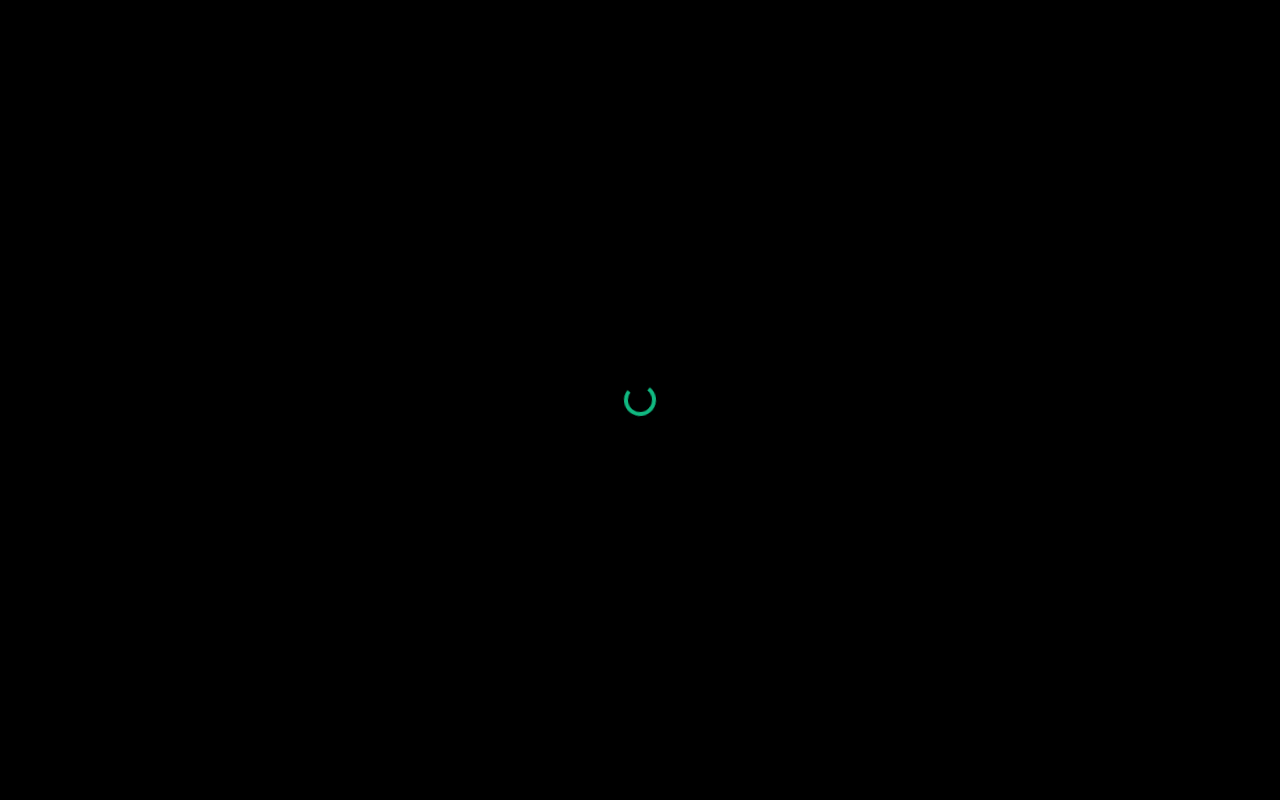
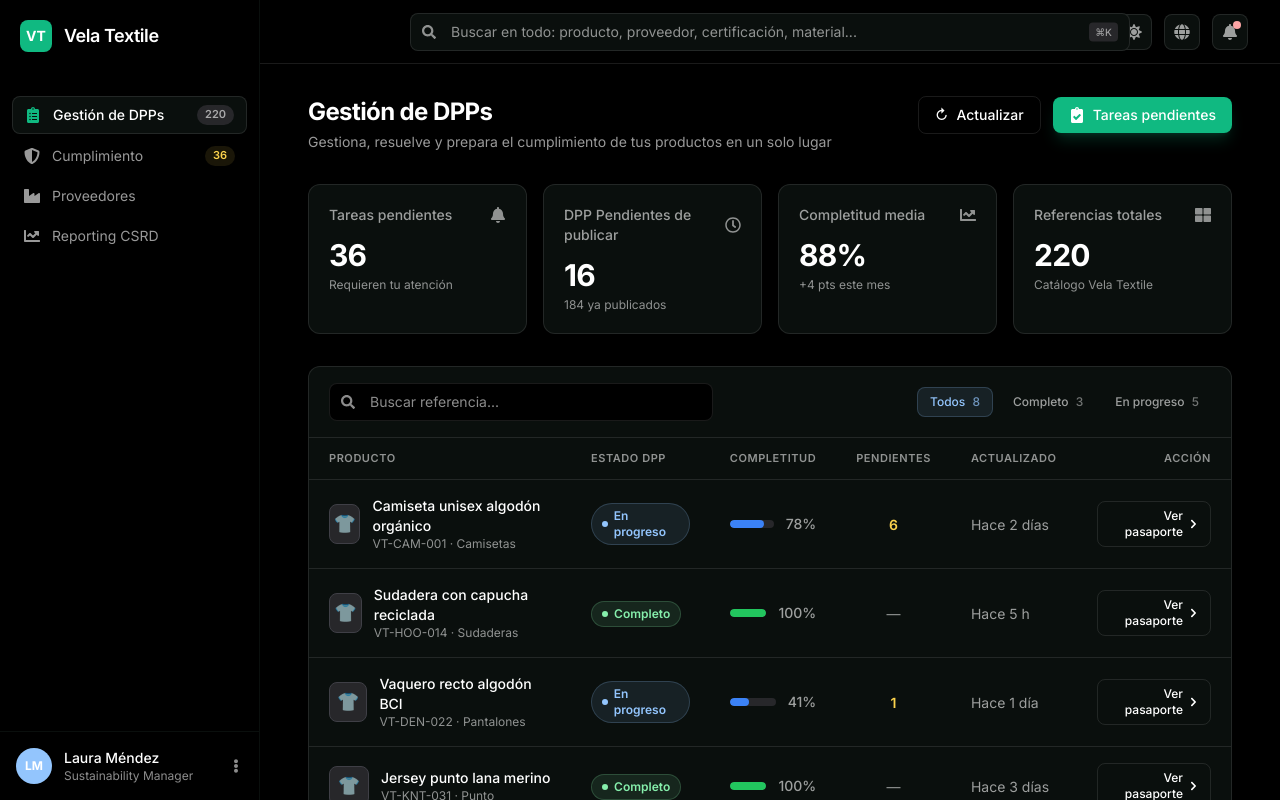
Before and after one commit to GiulianaArmentia/dpp-vela, a Next.js app: page / in a window 1280 px wide. Before the commit this address had no page. Shown: the top 800 px of the page. Built offline with nearby package versions, Linux system fonts and the light colour scheme.

Commit message:
fix: render dashboard at root, no redirect

```diff
--- a/src/app/page.tsx
+++ b/src/app/page.tsx
@@ -1,18 +1 @@
-'use client';
-
-import { useEffect } from 'react';
-import { useRouter } from 'next/navigation';
-
-export default function Home() {
-  const router = useRouter();
-
-  useEffect(() => {
-    router.replace('/dashboard/');
-  }, [router]);
-
-  return (
-    <div className="min-h-screen flex items-center justify-center bg-bg-page">
-      <div className="w-8 h-8 border-4 border-primary border-t-transparent rounded-full animate-spin" />
-    </div>
-  );
-}
+export { default } from './dashboard/page';
--- a/src/components/AppSidebar.tsx
+++ b/src/components/AppSidebar.tsx
@@ -22,7 +22,7 @@ export default function AppSidebar() {
       <nav className="flex-1 px-3 py-2">
         <div className="space-y-1 mt-4">
           <Link
-            href="/dashboard/"
+            href="/"
             className={`w-full flex items-center justify-between px-3 py-2 rounded-lg text-sm transition-colors ${
               isDashboard
                 ? 'bg-bg-card text-text-primary border border-border'
```
Also changed, not shown: 34 other files (tests, documents, lock files or other folders).
